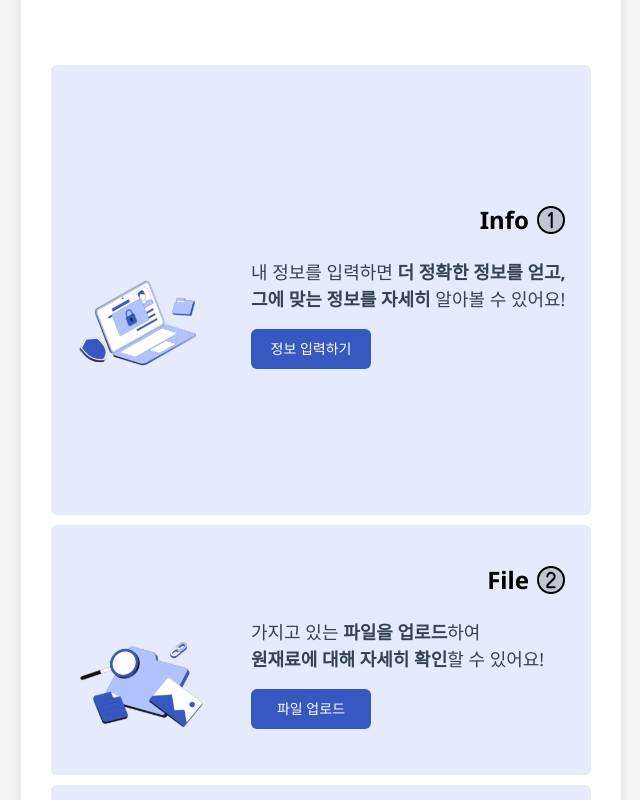
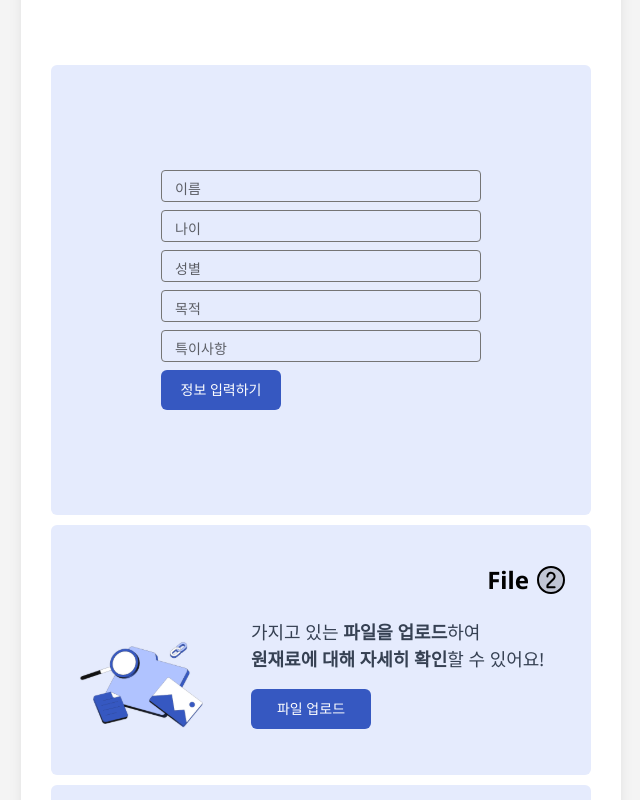
Before and after one commit to himedia-ai-project/mini-project, a Next.js app in the folder front/: page / in a window 1280 px wide. Both pictures are taken after a click on the button "정보 입력하기". Shown: the top 800 px of the page, without its empty margins (319-959 px from the left). Built offline with nearby package versions, Linux system fonts and the light colour scheme.

Commit message:
update : info

```diff
--- a/front/src/app/Component/InfoBox.tsx
+++ b/front/src/app/Component/InfoBox.tsx
@@ -1,9 +1,72 @@
 "use client";
 
+import { useState } from "react";
 import Box from "../common/BoxCommon";
+import ButtonCommon from "../common/ButtonCommon";
+import InputCommon from "../common/InputCommon";
 
 export default function InfoBox() {
+  const [name, setName] = useState("");
+  const [age, setAge] = useState("");
+  const [gender, setGender] = useState("");
+  const [object, setObject] = useState("");
+  const [issue, setIssue] = useState("");
+
+  const handleNameChange = (e: React.ChangeEvent<HTMLInputElement>) => {
+    setName(e.target.value);
+  };
+
+  const handleAgeChange = (e: React.ChangeEvent<HTMLInputElement>) => {
+    setAge(e.target.value);
+  };
+
+  const handleGenderChange = (e: React.ChangeEvent<HTMLInputElement>) => {
+    setGender(e.target.value);
+  };
+
+  const handelObjectChange = (e: React.ChangeEvent<HTMLInputElement>) => {
+    setObject(e.target.value);
+  };
+
+  const handleIssueChange = (e: React.ChangeEvent<HTMLInputElement>) => {
+    setIssue(e.target.value);
+  };
+
+  const input = [
+    {
+      label: "이름",
+      placeholder: "이름을 입력하세요(ex 홍길동 or 길동)",
+      value: name,
+      onChange: handleNameChange,
+    },
+    {
+      label: "나이",
+      placeholder: "나이를 입력하세요(ex 25살 or 25)",
+      value: age,
+      onChange: handleAgeChange,
+    },
+    {
+      label: "성별",
+      placeholder: "성별를 입력하세요(ex 여자 or 남자)",
+      value: gender,
+      onChange: handleGenderChange,
+    },
+    {
+      label: "목적",
+      placeholder: "목적를 입력하세요(ex 운동으로 감량중)",
+      value: object,
+      onChange: handelObjectChange,
+    },
+    {
+      label: "특이사항",
+      placeholder: "특이사항을 입력하세요(ex 알러지 or 질병 or 없음)",
+      value: issue,
+      onChange: handleIssueChange,
+    },
+  ];
+
   return (
+    <>
       <Box
         imageSrc="/main_1.svg"
         numberImage="/number_1.svg"
@@ -12,6 +75,15 @@ export default function InfoBox() {
         text='내 정보를 입력하면 <strong class="font-extrabold">더 정확한 정보를 얻고,<br/>그에 맞는 정보를 자세히</strong> 알아볼 수 있어요!'
         width="540px"
         height="250px"
+        expandContent={
+          <div className="flex flex-col items-start gap-2">
+            {input.map((input, index) => (
+              <InputCommon key={index} sx={{ mb: 2 }} {...input} />
+            ))}
+            <ButtonCommon text="정보 입력하기" />
+          </div>
+        }
       />
+    </>
   );
 }
--- a/front/src/app/common/BoxCommon.tsx
+++ b/front/src/app/common/BoxCommon.tsx
@@ -10,6 +10,7 @@ interface BoxProps {
   maintext: string;
   width: string;
   height: string;
+  expandContent: React.ReactNode;
 }
 
 export default function Box({
@@ -19,6 +20,7 @@ export default function Box({
   text,
   maintext,
   width,
+  expandContent,
 }: BoxProps) {
   const [isClick, setIsClick] = useState(false);
 
@@ -34,6 +36,10 @@ export default function Box({
         }`}
         style={{ width }}
       >
+        {isClick ? (
+          <div>{expandContent} </div>
+        ) : (
+          <>
             <div className="w-full flex justify-end items-end mb-[10px]">
               <p
                 className="text-2xl pr-[7px] font-semibold text-black"
@@ -59,6 +65,8 @@ export default function Box({
                 <Button text={buttonText} onClick={handleClick} />
               </div>
             </div>
+          </>
+        )}
       </div>
     </div>
   );
--- a/front/src/app/common/InputCommon.tsx
+++ b/front/src/app/common/InputCommon.tsx
@@ -1,6 +1,6 @@
 "use client";
 
-import { TextField } from '@mui/material';
+import { SxProps, TextField } from "@mui/material";
 
 interface InputProps {
   label: string;
@@ -8,12 +8,20 @@ interface InputProps {
   onChange: (event: React.ChangeEvent<HTMLInputElement>) => void;
   type?: string;
   placeholder?: string;
+  sx?: SxProps;
 }
 
-const InputCommon = ({ label, value, onChange, type = "text", placeholder }: InputProps) => {
+const InputCommon = ({
+  label,
+  value,
+  onChange,
+  type = "text",
+  placeholder,
+}: InputProps) => {
   return (
     <TextField
       label={label}
+      size="small"
       value={value}
       onChange={onChange}
       type={type}
@@ -21,22 +29,22 @@ const InputCommon = ({ label, value, onChange, type = "text", placeholder }: Inp
       variant="outlined"
       fullWidth
       sx={{
-        width: '320px',
-        height: '32px',
-        '& .MuiInputBase-root': {
-          height: '32px',
+        width: "320px",
+        height: "32px",
+        "& .MuiInputBase-root": {
+          height: "32px",
         },
-        '& .MuiInputLabel-root': {
-          fontSize: '14px',
+        "& .MuiInputLabel-root": {
+          fontSize: "14px",
         },
-        '& .MuiOutlinedInput-input': {
-          fontSize: '14px',
+        "& .MuiOutlinedInput-input": {
+          fontSize: "14px",
         },
-        '& .MuiOutlinedInput-notchedOutline': {
-          borderColor: '#757575',
+        "& .MuiOutlinedInput-notchedOutline": {
+          borderColor: "#757575",
         },
-        '& .MuiInputBase-input::placeholder': {
-          color: '#757575',
+        "& .MuiInputBase-input::placeholder": {
+          color: "#757575",
         },
       }}
     />
```
Also changed, not shown: front/src/app/Component/Input.tsx (+7 -7 lines). Lines whose indentation alone changed are shown as unchanged.
